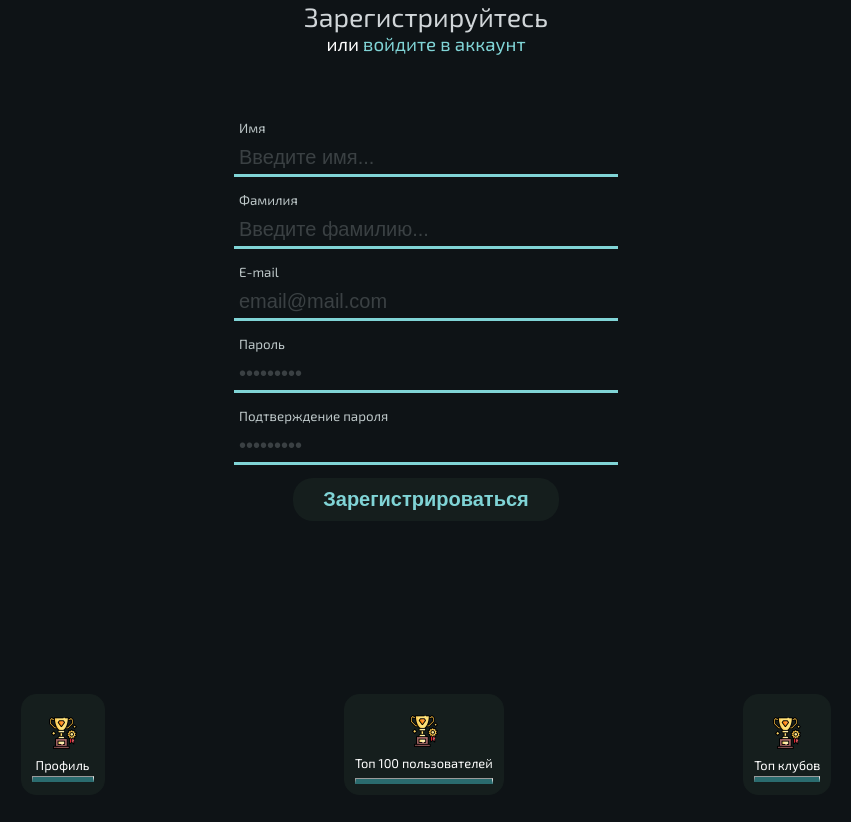
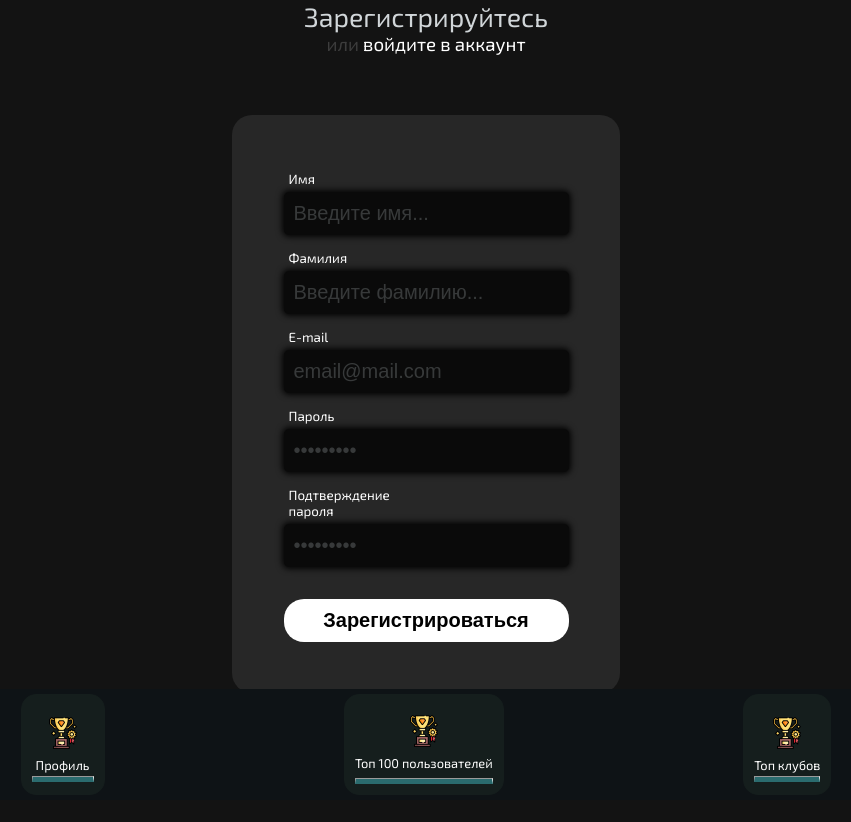
Before and after one commit to vlad-chigrinov/achieve_club_vue, a Vue app: page /registration in a window 1280 px wide. Shown: the top 822 px of the page, without its empty margins (214-1065 px from the left). Before the commit the page ends 800 px from the top, so only its background shows below. Built offline with nearby package versions, Linux system fonts and the light colour scheme.

Commit message:
add a new design to registration

```diff
--- a/src/Components/409-time-out-modal.vue
+++ b/src/Components/409-time-out-modal.vue
@@ -1,7 +1,7 @@
 <template>
 <div class="container">
     <p id="modal-text">Код для подверждения уже был отправлен на почту</p>
-    <p id="modal-text">{{this.emailvalue}}</p>
+    <p id="modal-text">{{this.email}}</p>
     <div class="buttons">
         <button class="login-button1" @click="open">Ввести</button>
         <button class="login-button1" @click="close">Отмена</button>
@@ -18,8 +18,7 @@ export default{
     },
     data(){
         return{
-            isModalOpen:false,
-            emailvalue:''
+            isModalOpen:false
         }
     },
     methods:{
--- a/src/Components/registration-modal.vue
+++ b/src/Components/registration-modal.vue
@@ -1,5 +1,5 @@
 <template>
-  <div class="container" @click.self="close">
+  <div class="container" @click.self="close">X
     <br />
     <div class="content">
       <div id="sms-modal-text">
@@ -158,23 +158,24 @@ const proofCodeError = ref('')
 </script>
 <style scoped>
 #login-button {
-  color: #80d4d6;
+  color: #000000;
   font-size: 15pt;
   font-weight: bold;
-  padding: 10px 30px 10px 30px;
-  background-color: #151e1d;
+  padding: 10px 20px 10px 20px;
+  background-color: #ffffff;
   border: 0;
   border-radius: 20px;
   cursor: pointer;
+  width:100%;
 }
 .login-button1 {
   height: 20%;
   text-align: center;
-  color: #80d4d6;
+  color: #000000;
   font-size: 1rem;
   font-weight: bold;
   padding: 10px 30px 10px 30px;
-  background-color: #151e1d;
+  background-color: #ffffff;
   border: 0;
   border-radius: 20px;
   cursor: pointer;
@@ -188,12 +189,13 @@ const proofCodeError = ref('')
   position: fixed;
   inset: 0;
   z-index: 10;
-  background-color: #0e1316;
+  background-color: #131313 !important;
   border-radius: 5px;
-  border: 1px solid #80d4d6;
+  box-shadow: 0 0 6px .1rem #ffffff;
 }
 .errors {
   color: red;
+  margin-top:5%;
 }
 @media (max-width: 782px) {
   .container {
@@ -206,7 +208,7 @@ const proofCodeError = ref('')
     z-index: 10;
     background-color: #0e1316;
     border-radius: 5px;
-    border: 1px solid #80d4d6;
+    box-shadow: 0 0 6px .1rem #ffffff;
   }
 }
 @media (max-width: 577px) {
@@ -220,7 +222,7 @@ const proofCodeError = ref('')
     z-index: 10;
     background-color: #0e1316;
     border-radius: 5px;
-    border: 1px solid #80d4d6;
+    box-shadow: 0 0 6px .1rem #ffffff;
   }
   .modal-text {
     font-size: 15px;
@@ -238,7 +240,7 @@ const proofCodeError = ref('')
     z-index: 10;
     background-color: #0e1316;
     border-radius: 5px;
-    border: 1px solid #80d4d6;
+    box-shadow: 0 0 6px .1rem #ffffff;
   }
   .modal-text {
     font-size: 13px;
@@ -271,13 +273,22 @@ const proofCodeError = ref('')
 .input-part {
   width: 18%;
   height: 10vh;
-  background: none;
-  border: 2px solid #929696;
+  background: #000000;
+  border:0;
+  box-shadow: 0 0 6px .1rem #000000;
   border-radius: 15px !important;
   font-size: 15px;
   padding: 1%;
   text-align: center;
   margin-top: 15%;
+}
+.input-part:focus{
+  box-shadow: 0 0 6px .1rem #ffffff;
+
+}
+.input-part:hover{
+  box-shadow: 0 0 6px .1rem #ffffff;
+
 }
 .input-part:first-child {
   border-radius: 5%;
--- a/src/Pages/RegistrationPage.vue
+++ b/src/Pages/RegistrationPage.vue
@@ -5,13 +5,14 @@
     </div>
     <div id="subtitle">
       <h3>
-        <span>или </span>
+        <span style="color:#3d3d3d;">или </span>
         <a href="login">войдите в аккаунт</a>
       </h3>
     </div>
   </header>
   <main>
     <div id="login-form">
+      <div class="container__inputs">
       <div class="field">
         <label class="input-label">Имя</label>
         <input class="input" v-model="firstName" type="text" placeholder="Введите имя..." />
@@ -50,10 +51,12 @@
       <div v-show="textError != ''">
         <p class="error">{{textError}}</p>
       </div>
+      <br>
       <button type="submit" @click="sendProofCode" id="login-button" >Зарегистрироваться</button>
     </div>
+    </div>
     <div v-if="isModalErrorOpen == true">
-      <errormodal @close="closeErrorModal" @open="errorModalWindow" :email="emailAddress.value"></errormodal>
+      <errormodal @close="closeErrorModal" @open="errorModalWindow" :email="emailAddress"></errormodal>
     </div>
     <div v-if="isVoiceModalOpen == true">
       <regModal :Account="{firstName,lastName,emailAddress,password,clubId,avatarURL}"  @close="ModalClose"></regModal>
@@ -65,14 +68,7 @@ import { ref , watch } from 'vue'
 import errormodal from '../Components/409-time-out-modal.vue'
 import regModal from '../Components/registration-modal.vue'
 let isModalErrorOpen = ref(false);
-// let Account = reactive({
-//   lastName:'',
-//   firstName:'',
-//   password:'',
-//   emailAddress:'',
-//   avatarURL:'StaticFiles/dodge.gif',
-//   clubId:1
-// })
+
 let lastName = ref('');
 let firstName = ref('');
 let password = ref('');
@@ -116,11 +112,10 @@ const closeErrorModal = ()=>{
   isModalErrorOpen.value = false;
 }
 function errorModalWindow(){
-  isVoiceModalOpen.value = true;
+  isModalErrorOpen.value = true;
 }
 function ModalOpen(){
   isVoiceModalOpen.value = true;
-
 }
 function ModalClose(){
   isVoiceModalOpen.value = false;
@@ -137,10 +132,7 @@ async function sendProofCode (){
       },
       body: JSON.stringify(emailAddress.value)
     })
-    if(responce.value.ok){
-      ModalOpen();
-
-    }
+    ModalOpen();
   }
 }
  function validateInputs() {
@@ -200,6 +192,17 @@ async function sendProofCode (){
 }
 </script>
 <style scoped>
+.container__inputs{
+  background-color: #272727;
+  padding:4%;
+  display: flex;
+  justify-content: center;
+  flex-direction: column;
+  border-radius:20px;
+}
+body{
+  background-color: #474747;;
+}
 *{
   margin:0;
   padding:0;
@@ -225,7 +228,7 @@ main {
   margin-bottom: 10%;
 }
 #subtitle a {
-  color: #80d4d6;
+  color: #ffffff;
 }
 
 #title > h1 {
@@ -248,11 +251,12 @@ main {
   margin-top: 60px;
   display: flex;
   flex-direction: column;
+  justify-content: center;
   align-items: center;
 }
 
 .input-label {
-  color: #bdc7c8;
+  color: #ffffff;
   font-size: 10pt;
   display: block;
   margin: 5px;
@@ -260,14 +264,27 @@ main {
 
 .input {
   font-size: 15pt;
-  background-color: #0e1316;
-  border: 0;
-  border-bottom: 3px solid #80d4d6;
+  background-color: #0a0a0a;
+  border:0;
   color: #d9dee1;
-  padding: 5px;
-  width: 100%;
+  border-radius:5px;
+  padding: 10px;
+  box-shadow: 0 0 6px .1rem #000000;
+  width:auto;
 }
-
+.input:hover{
+  font-size: 15pt;
+  background-color: #0a0a0a;
+  border:0;
+  color: #d9dee1;
+  border-radius:5px;
+  padding: 10px;
+  box-shadow: 0 0 6px .1rem #ffffff;
+  width:auto;
+}
+.input:focus{
+  box-shadow: 0 0 6px .1rem #ffffff;
+}
 .input::placeholder {
   color: #bdc7c8;
   opacity: 0.25;
@@ -290,14 +307,15 @@ main {
 }
 
 #login-button {
-  color: #80d4d6;
+  color: #000000;
   font-size: 15pt;
   font-weight: bold;
-  padding: 10px 30px 10px 30px;
-  background-color: #151e1d;
+  padding: 10px 20px 10px 20px;
+  background-color: #ffffff;
   border: 0;
   border-radius: 20px;
   cursor: pointer;
+  width:100%;
 }
 .login-button1 {
 
--- a/src/assets/styles/app.css
+++ b/src/assets/styles/app.css
@@ -22,7 +22,7 @@
 html,
 body {
   font-family: 'Exo 2';
-  background: #0e1316;
+  background: #131313;
 }
 
 * {
```
